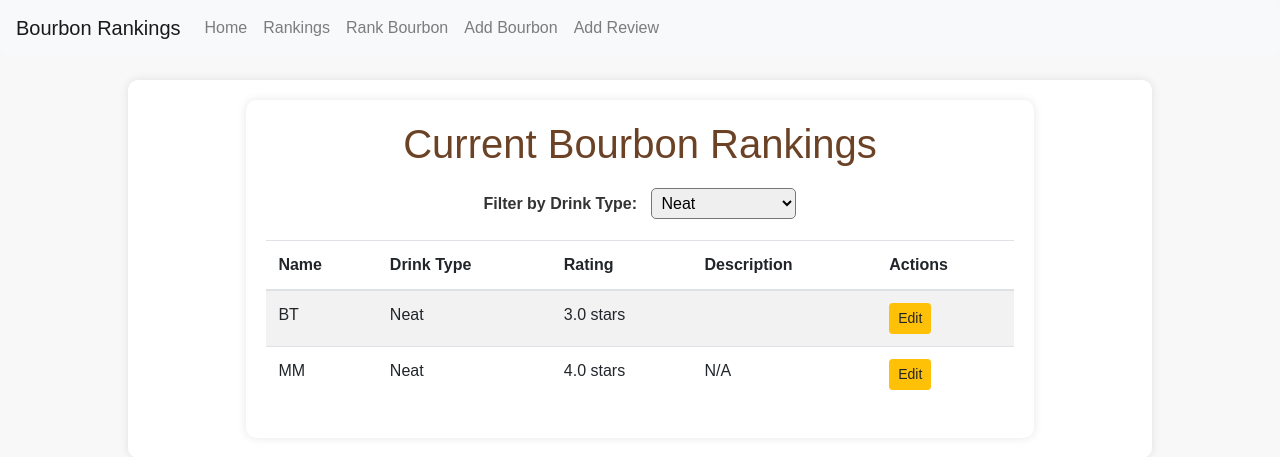
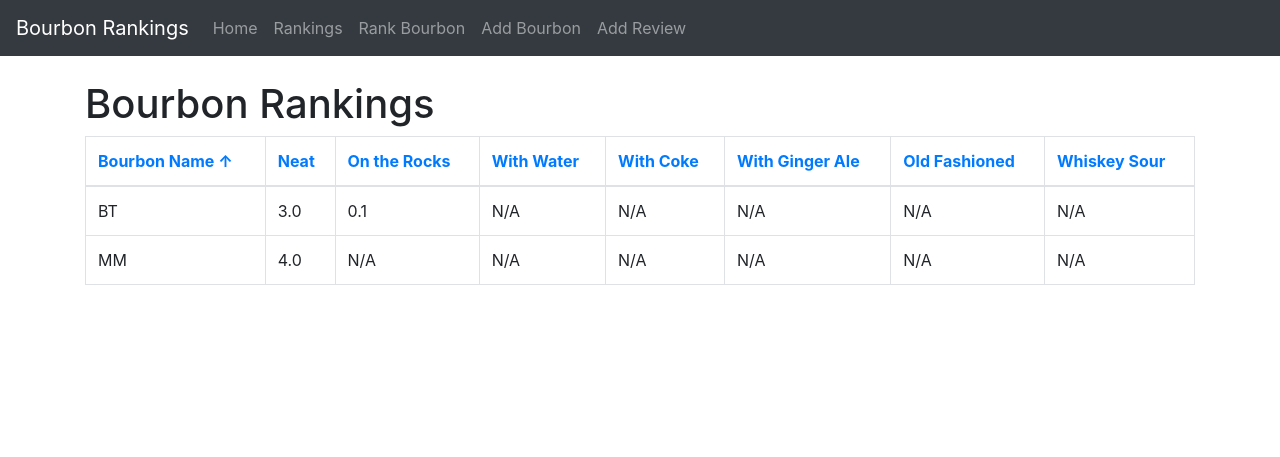
Before and after one commit to KOcasey/bourbon-rankings-app, a Flask app: page /rankings in a window 1280 px wide. Shown: the top 457 px of the page. Run offline with Flask 3, Linux system fonts and the light colour scheme; some libraries are stand-ins or nearby versions.

Commit message:
Added sorting by column for rankings, updated rankings table to include all categories

```diff
--- a/app.py
+++ b/app.py
@@ -1,4 +1,4 @@
-from flask import Flask, render_template, request, redirect, url_for
+from flask import Flask, render_template, request, redirect, url_for, flash, session
 from extensions import db, migrate  # Use db and migrate from extensions
 from models import Bourbon, Ranking, Review  # Ensure this matches your file structure
 
@@ -15,27 +15,96 @@ migrate.init_app(app, db)
 with app.app_context():
     db.create_all()
 
+app.secret_key = "1124"  # Change this to a secure random value
+
+
 @app.route('/')
 def index():
     return render_template('index.html')
 
-@app.route('/rankings', methods=['GET', 'POST'])
+@app.route('/rankings')
 def rankings():
-    # Default drink type is 'Neat' if no filter is applied
-    drink_type_filter = request.args.get('drink_type', 'Neat')
+    sort_by = request.args.get('sort_by', 'bourbon_name')  # Default to sorting by bourbon name
+    sort_order = request.args.get('sort_order', 'asc')  # Default to ascending order
 
-    # Build the query to fetch rankings
-    query = db.session.query(
-    Bourbon.name, Ranking.drink_type, db.func.avg(Ranking.score).label("avg_score"), Bourbon.description
-    ).join(Ranking).group_by(Bourbon.name, Ranking.drink_type)
+    # Construct the order by statement based on the selected sort_by field
+    if sort_by == 'bourbon_name':
+        sort_column = Bourbon.name
+    elif sort_by in ['Neat', 'On the Rocks', 'With Water', 'With Coke', 'With Ginger Ale', 'Old Fashioned', 'Whiskey Sour']:
+        # Dynamically sort by the selected drink type's score
+        sort_column = db.case(
+            (Ranking.drink_type == sort_by, Ranking.score),  # Pass conditions as positional arguments
+            else_=0  # Default score if the drink type doesn't match
+        )
+    else:
+        sort_column = getattr(Ranking, sort_by)  # Default to the selected column in Ranking model
 
-    # Apply filter if drink_type is provided
-    query = query.filter(Ranking.drink_type == drink_type_filter)
+    # Apply sorting based on the order
+    if sort_order == 'desc':
+        sort_column = sort_column.desc()  # Sorting in descending order
+    else:
+        sort_column = sort_column.asc()  # Sorting in ascending order
 
-    # Execute the query
-    rankings = query.all()
+    # Fetch all rankings with sorting applied
+    results = db.session.query(
+        Bourbon.name,
+        db.func.coalesce(Bourbon.description, "No description available"),
+        Ranking.drink_type,
+        db.func.coalesce(Ranking.score, 0)
+    ).outerjoin(Ranking).order_by(sort_column).all()  # Apply sorting
 
-    return render_template('rankings.html', rankings=rankings, drink_type=drink_type_filter)
+    # Organize results into a dictionary
+    rankings_dict = {}
+    for bourbon_name, description, drink_type, score in results:
+        if bourbon_name not in rankings_dict:
+            rankings_dict[bourbon_name] = {"description": description, "ratings": {}}
+        rankings_dict[bourbon_name]["ratings"][drink_type] = score
+
+    # Define the fixed drink types
+    drink_types = [
+        "Neat", "On the Rocks", "With Water", "With Coke",
+        "With Ginger Ale", "Old Fashioned", "Whiskey Sour"
+    ]
+
+    # Ensure each bourbon has a rating for each drink type (default to "N/A" or 0 if missing)
+    for bourbon_name, bourbon_data in rankings_dict.items():
+        for drink_type in drink_types:
+            if drink_type not in bourbon_data["ratings"]:
+                bourbon_data["ratings"][drink_type] = "N/A"  # Or 0 if you'd prefer
+
+    return render_template('rankings.html', rankings=rankings_dict, sort_by=sort_by, sort_order=sort_order, drink_types=drink_types)
+
+
+
+@app.route('/update_ranking', methods=['POST'])
+def update_ranking():
+    bourbon_name = request.form.get('bourbon_name')
+
+    # Update description in Bourbon table
+    if f"description_{bourbon_name}" in request.form:
+        bourbon = Bourbon.query.filter_by(name=bourbon_name).first()
+        if bourbon:
+            bourbon.description = request.form[f"description_{bourbon_name}"]
+
+    # Update all drink type ratings
+    for drink_type in ["Neat", "On the Rocks", "With Water", "With Coke", "With Ginger Ale", "Old Fashioned", "Whiskey Sour"]:
+        key = f"rating_{bourbon_name}_{drink_type}"
+        if key in request.form:
+            score = request.form[key]
+            if score:
+                score = float(score)
+                bourbon = Bourbon.query.filter_by(name=bourbon_name).first()
+                if bourbon:
+                    # Using bourbon.id to filter Ranking instead of bourbon_name
+                    ranking = Ranking.query.filter_by(bourbon_id=bourbon.id, drink_type=drink_type).first()
+                    if ranking:
+                        ranking.score = score
+                    else:
+                        new_ranking = Ranking(bourbon_id=bourbon.id, drink_type=drink_type, score=score)
+                        db.session.add(new_ranking)
+
+    db.session.commit()
+    return redirect(url_for('rankings'))
 
 
 @app.route('/edit_ranking/<bourbon_name>/<drink_type>', methods=['GET', 'POST'])
@@ -58,25 +127,43 @@ def edit_ranking(bourbon_name, drink_type):
 
 @app.route('/rank_bourbon', methods=['GET', 'POST'])
 def rank_bourbon():
-    bourbons = Bourbon.query.all()
-    drink_types = ["Neat", "On the Rocks", "With Water", "With Coke", "With Ginger Ale", "Old Fashioned", "Whiskey Sour"]
+    if request.method == 'POST':
+        bourbon_name = request.form.get('bourbon_name')
+        drink_type = request.form.get('drink_type')
+        score = request.form.get('score')
 
-    if request.method == 'POST':
-        bourbon_id = request.form['bourbon_id']
-        drink_type = request.form['drink_type']
-        score = float(request.form['score'])
+        if not bourbon_name or not drink_type or not score:
+            flash("All fields are required!", "danger")
+            return redirect(url_for('rank_bourbon'))
 
-        ranking = Ranking.query.filter_by(bourbon_id=bourbon_id, drink_type=drink_type).first()
+        score = float(score)
+
+        # Fetch the bourbon object by name
+        bourbon = Bourbon.query.filter_by(name=bourbon_name).first()
+        if not bourbon:
+            flash(f"Bourbon {bourbon_name} not found.", "danger")
+            return redirect(url_for('rank_bourbon'))
+
+        # Check if ranking already exists
+        ranking = Ranking.query.filter_by(bourbon_id=bourbon.id, drink_type=drink_type).first()
         if ranking:
-            ranking.score = score  # Update if it already exists
+            # Update existing ranking
+            ranking.score = score
+            flash(f"Updated ranking for {bourbon_name} ({drink_type})!", "success")
         else:
-            ranking = Ranking(bourbon_id=bourbon_id, drink_type=drink_type, score=score)
-            db.session.add(ranking)
+            # Create new ranking
+            new_ranking = Ranking(bourbon_id=bourbon.id, drink_type=drink_type, score=score)
+            db.session.add(new_ranking)
+            flash(f"Successfully ranked {bourbon_name} ({drink_type})!", "success")
 
         db.session.commit()
         return redirect(url_for('rankings'))
 
-    return render_template('rank_bourbon.html', bourbons=bourbons, drink_types=drink_types)
+    bourbons = Bourbon.query.all()
+    return render_template('rank_bourbon.html', bourbons=bourbons)
+
+
+
 
 @app.route('/add_bourbon', methods=['GET', 'POST'])
 def add_bourbon():
--- a/templates/base.html
+++ b/templates/base.html
@@ -5,10 +5,10 @@
     <meta name="viewport" content="width=device-width, initial-scale=1.0">
     <title>Bourbon Rankings</title>
     <link rel="stylesheet" href="https://stackpath.bootstrapcdn.com/bootstrap/4.3.1/css/bootstrap.min.css">
-    <link rel="stylesheet" href="{{ url_for('static', filename='styles.css') }}">
+    <link rel="stylesheet" href="{{ url_for('static', filename='style.css') }}">
 </head>
 <body>
-    <nav class="navbar navbar-expand-lg navbar-light bg-light">
+    <nav class="navbar navbar-expand-lg navbar-dark bg-dark">
         <a class="navbar-brand" href="{{ url_for('index') }}">Bourbon Rankings</a>
         <div class="collapse navbar-collapse">
             <ul class="navbar-nav mr-auto">
@@ -32,8 +32,26 @@
     </nav>
 
     <div class="container mt-4">
+        <!-- Flash Messages -->
+        {% with messages = get_flashed_messages(with_categories=true) %}
+            {% if messages %}
+                {% for category, message in messages %}
+                    <div class="alert alert-{{ category }} alert-dismissible fade show" role="alert">
+                        {{ message }}
+                        <button type="button" class="close" data-dismiss="alert" aria-label="Close">
+                            <span aria-hidden="true">&times;</span>
+                        </button>
+                    </div>
+                {% endfor %}
+            {% endif %}
+        {% endwith %}
+
         {% block content %}
         {% endblock %}
     </div>
+
+    <script src="https://code.jquery.com/jquery-3.3.1.slim.min.js"></script>
+    <script src="https://cdnjs.cloudflare.com/ajax/libs/popper.js/1.14.7/umd/popper.min.js"></script>
+    <script src="https://stackpath.bootstrapcdn.com/bootstrap/4.3.1/js/bootstrap.min.js"></script>
 </body>
 </html>
--- a/templates/rankings.html
+++ b/templates/rankings.html
@@ -1,47 +1,52 @@
 {% extends 'base.html' %}
 
 {% block content %}
-    <div class="container">
-        <h1>Current Bourbon Rankings</h1>
+    <h1>Bourbon Rankings</h1>
 
-        <!-- Filter Dropdown -->
-        <form method="GET" class="filter-form">
-            <label for="drink_type">Filter by Drink Type:</label>
-            <select name="drink_type" id="drink_type" onchange="this.form.submit()">
-                <option value="Neat" {% if request.args.get('drink_type', 'Neat') == 'Neat' %}selected{% endif %}>Neat</option>
-                <option value="On the Rocks" {% if request.args.get('drink_type') == 'On the Rocks' %}selected{% endif %}>On the Rocks</option>
-                <option value="With Water" {% if request.args.get('drink_type') == 'With Water' %}selected{% endif %}>With Water</option>
-                <option value="With Coke" {% if request.args.get('drink_type') == 'With Coke' %}selected{% endif %}>With Coke</option>
-                <option value="With Ginger Ale" {% if request.args.get('drink_type') == 'With Ginger Ale' %}selected{% endif %}>With Ginger Ale</option>
-                <option value="Old Fashioned" {% if request.args.get('drink_type') == 'Old Fashioned' %}selected{% endif %}>Old Fashioned</option>
-                <option value="Whiskey Sour" {% if request.args.get('drink_type') == 'Whiskey Sour' %}selected{% endif %}>Whiskey Sour</option>
-            </select>
-        </form>
-
-        <!-- Rankings Table -->
-        <table class="table table-striped mt-3">
+    <table class="table table-bordered">
         <thead>
             <tr>
-                    <th>Name</th>
-                    <th>Drink Type</th>
-                    <th>Rating</th>
-                    <th>Description</th>
-                    <th>Actions</th>
+                <th>
+                    <a href="{{ url_for('rankings', sort_by='bourbon_name', sort_order='asc' if sort_by != 'bourbon_name' or sort_order == 'desc' else 'desc') }}">
+                        Bourbon Name
+                        {% if sort_by == 'bourbon_name' %}
+                            {% if sort_order == 'asc' %}
+                                <span>&#8593;</span>  <!-- Up arrow for ascending -->
+                            {% else %}
+                                <span>&#8595;</span>  <!-- Down arrow for descending -->
+                            {% endif %}
+                        {% endif %}
+                    </a>
+                </th>
+
+                <!-- Dynamically generate the drink type columns -->
+                {% for drink_type in drink_types %}
+                    <th>
+                        <a href="{{ url_for('rankings', sort_by=drink_type, sort_order='asc' if sort_by != drink_type or sort_order == 'desc' else 'desc') }}">
+                            {{ drink_type }}
+                            {% if sort_by == drink_type %}
+                                {% if sort_order == 'asc' %}
+                                    <span>&#8593;</span>  <!-- Up arrow for ascending -->
+                                {% else %}
+                                    <span>&#8595;</span>  <!-- Down arrow for descending -->
+                                {% endif %}
+                            {% endif %}
+                        </a>
+                    </th>
+                {% endfor %}
             </tr>
         </thead>
         <tbody>
-                {% for ranking in rankings %}
+            {% for bourbon_name, bourbon_data in rankings.items() %}
             <tr>
-                        <td>{{ ranking[0] }}</td>
-                        <td>{{ ranking[1] }}</td>
-                        <td>{{ ranking[2] }} stars</td>
-                        <td>{{ ranking[3] }}</td>
-                        <td>
-                            <a href="{{ url_for('edit_ranking', bourbon_name=ranking[0], drink_type=ranking[1]) }}" class="btn btn-sm btn-warning">Edit</a>
-                        </td>
+                <td>{{ bourbon_name }}</td>
+
+                <!-- Display ratings for each drink type -->
+                {% for drink_type in drink_types %}
+                    <td>{{ bourbon_data["ratings"].get(drink_type, "N/A") }}</td>
+                {% endfor %}
             </tr>
             {% endfor %}
         </tbody>
     </table>
-    </div>
 {% endblock %}
```
Also changed, not shown: migrations/versions/1da8b093fe11_initial_migration.py (added, +32 -0 lines), models.py (+9 -4 lines), templates/rank_bourbon.html (+41 -17 lines), instance/bourbon_rankings.db. Lines whose indentation alone changed are shown as unchanged.
